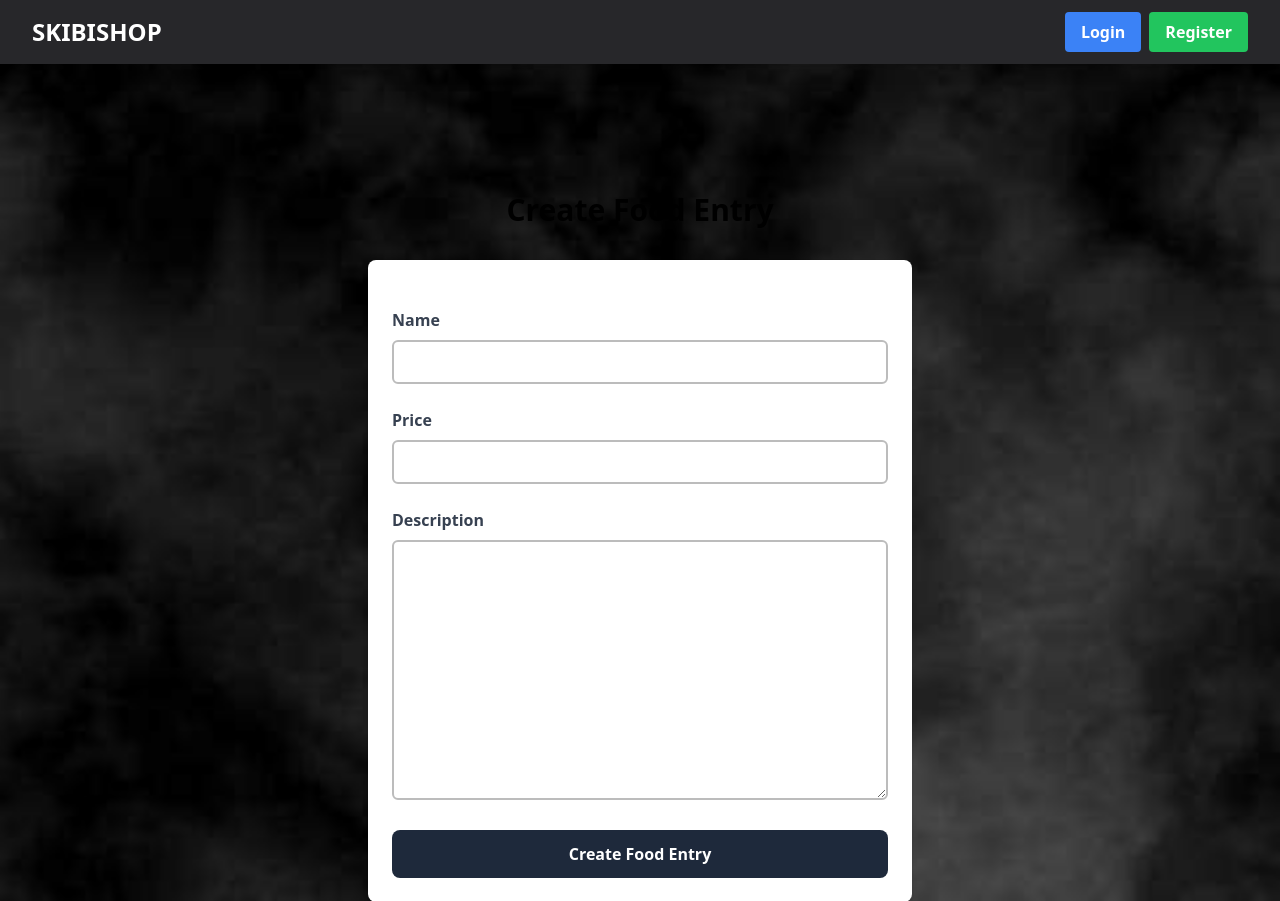
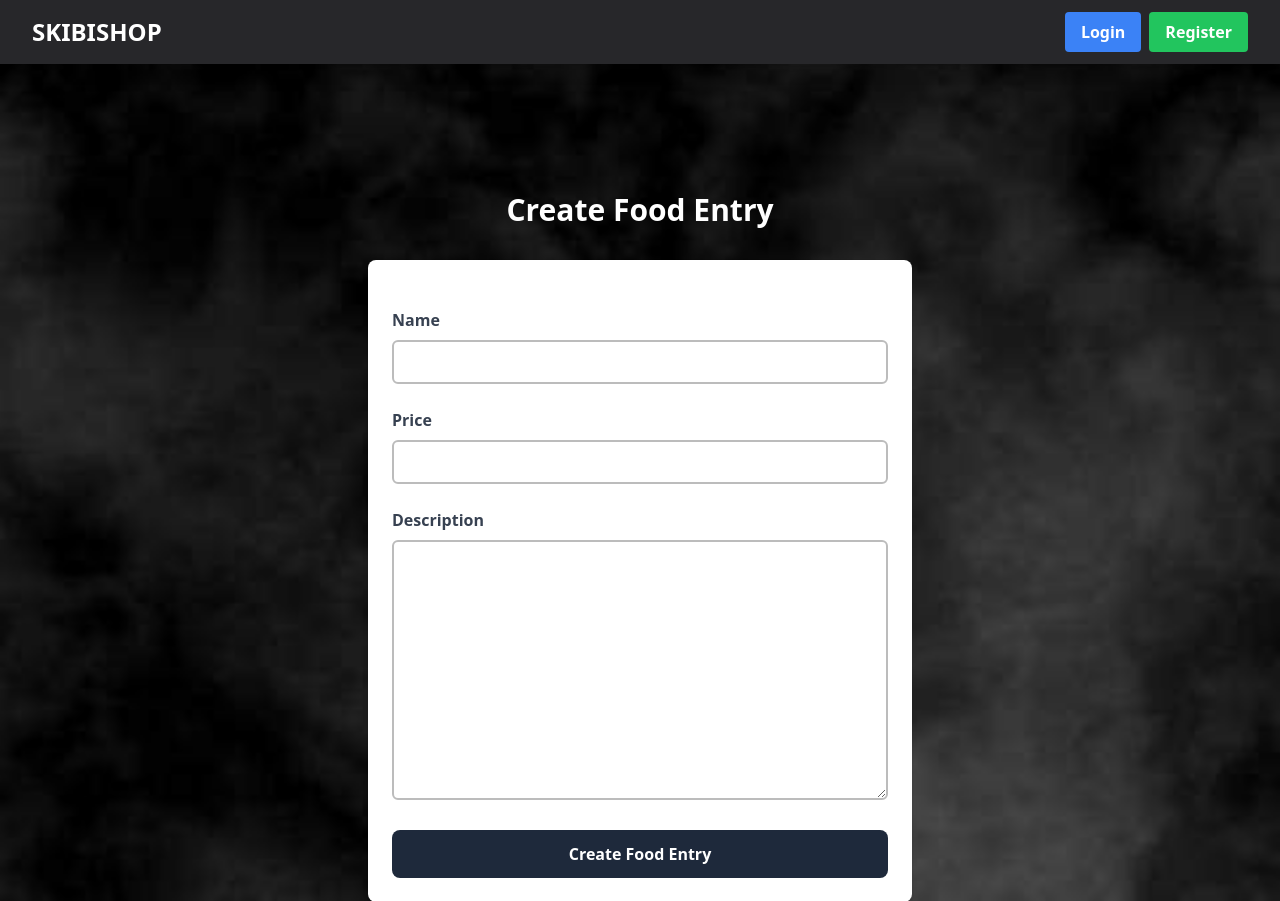
Before and after one commit to skibidiyo/shop, a Django app: page /create-food-entry in a window 1280 px wide. Shown: the top 901 px of the page. Run offline with Django 5.2, Linux system fonts and the light colour scheme; some libraries are stand-ins or nearby versions.

Commit message:
edited food entry

```diff
--- a/main/templates/create_food_entry.html
+++ b/main/templates/create_food_entry.html
@@ -10,7 +10,7 @@
 <div class="overflow-x-hidden px-4 md:px-8 pb-8 pt-24 min-h-screen bg-pink-100 flex flex-col"
 style="background-image: url('{% static 'image/background3.jpg' %}'); background-size: cover; background-position: center; background-repeat: no-repeat;">
   <div class="container mx-auto px-4 py-8 mt-16 max-w-xl">
-    <h1 class="text-3xl font-bold text-center mb-8 text-black">Create Food Entry</h1>
+    <h1 class="text-3xl font-bold text-center mb-8 text-white">Create Food Entry</h1>
 
     <div class="bg-white shadow-md rounded-lg p-6 form-style">
       <form method="POST" class="space-y-6">
```
Also changed, not shown: README.md, db.sqlite3.
